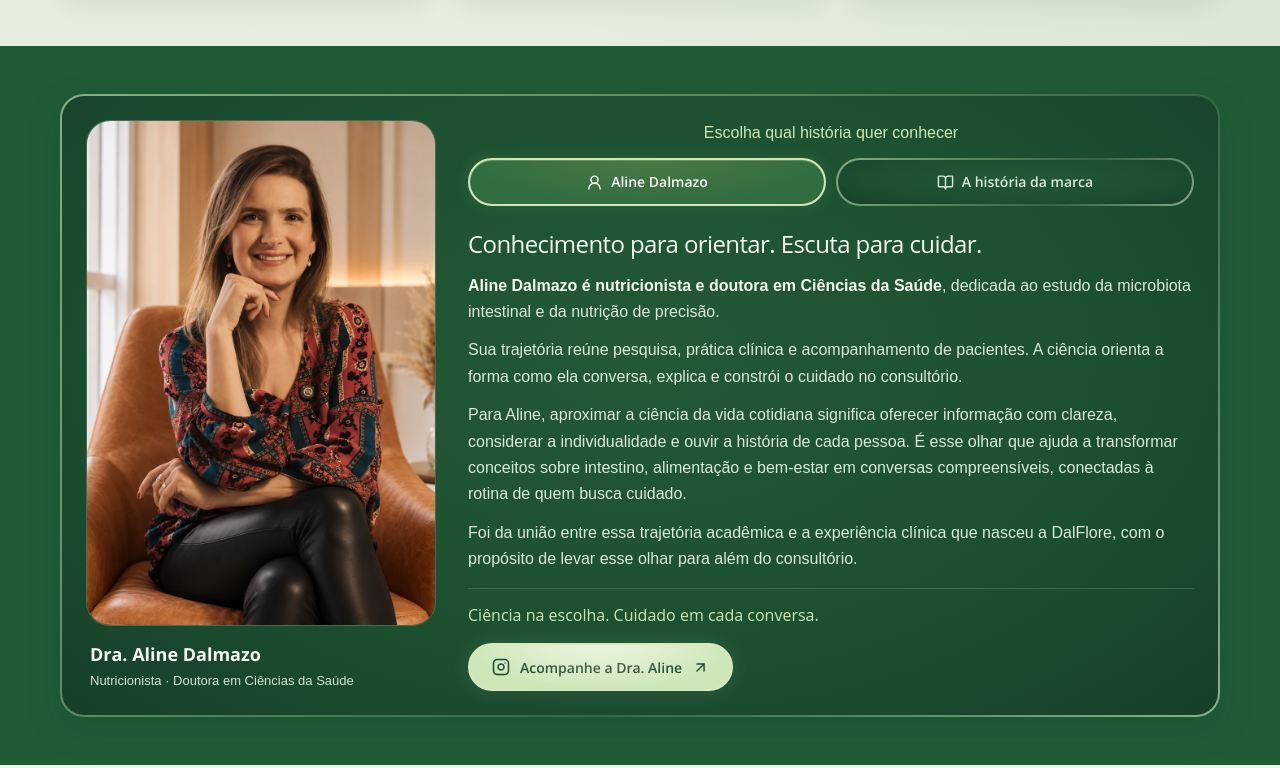
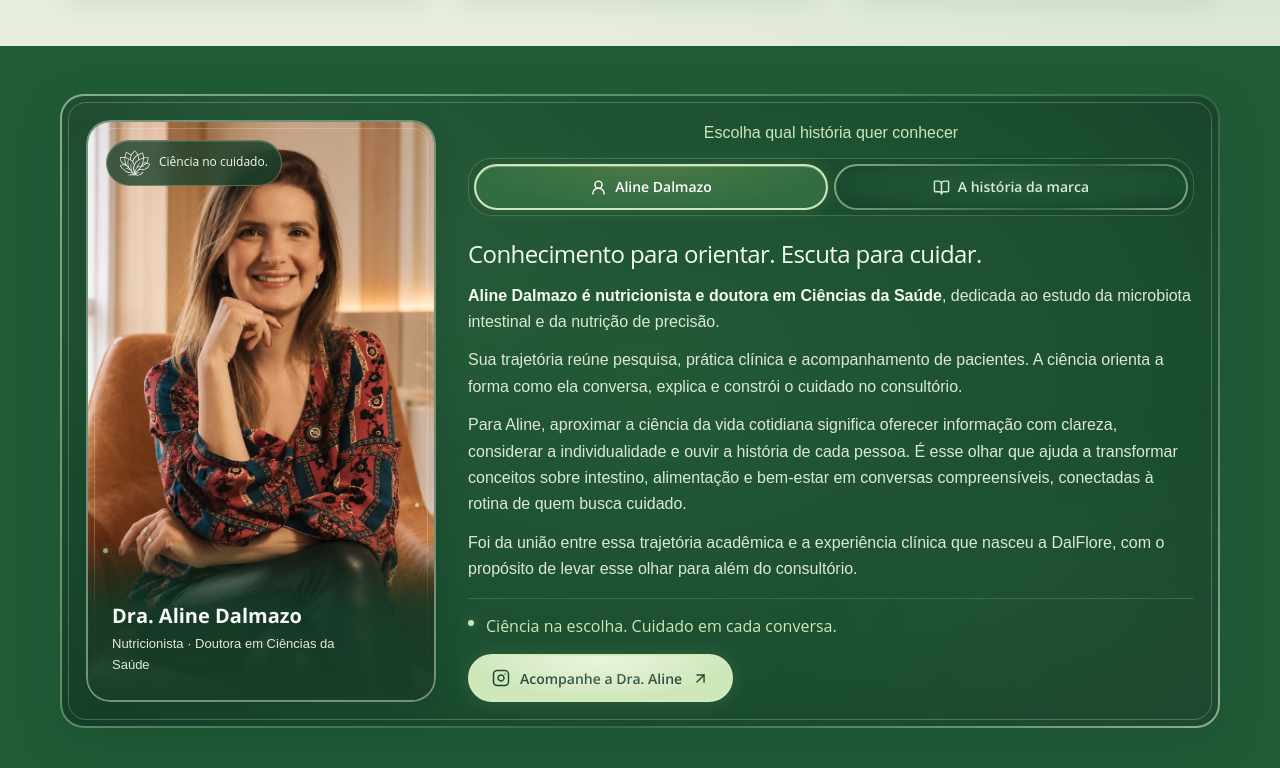
Before and after one commit to marketingsovida-star/dalflore, a React (Vite) app: page / in a window 1280 px wide. Shown: the part 3232-4000 px from the top of the page. Built offline with nearby package versions, Linux system fonts and the light colour scheme; a web font is replaced by a local one.

Commit message:
Add layered lighting and an integrated portrait treatment to Aline

```diff
--- a/src/App.tsx
+++ b/src/App.tsx
@@ -232,7 +232,18 @@ function ProductShelf({ open, add }: {
 function Expert({ tab, setTab }: { tab: string; setTab: (value: string) => void }) {
   return (
     <section className="df-expert" id="aline">
-      <div className="df-container">
+      <div className="df-container"
+        onPointerMove={event => {
+          if (event.pointerType !== "mouse" || window.matchMedia("(prefers-reduced-motion: reduce)").matches) return;
+          const rect = event.currentTarget.getBoundingClientRect();
+          event.currentTarget.style.setProperty("--expert-light-x", ((event.clientX-rect.left)/rect.width*100) + "%");
+          event.currentTarget.style.setProperty("--expert-light-y", ((event.clientY-rect.top)/rect.height*100) + "%");
+        }}
+        onPointerLeave={event => {
+          event.currentTarget.style.removeProperty("--expert-light-x");
+          event.currentTarget.style.removeProperty("--expert-light-y");
+        }}
+      >
         <div className="df-expert-layout">
           <figure className="df-founder">
             <div className="df-portrait">
@@ -243,6 +254,8 @@ function Expert({ tab, setTab }: { tab: string; setTab: (value: string) => void
                 height="1241"
                 loading="lazy"
               />
+              <span className="df-portrait-signature" aria-hidden="true"><img src={asset("brand/symbol-white.svg")} alt="" width="30" height="26"/><span>Ciência no cuidado.</span></span>
+              <span className="df-portrait-sparks" aria-hidden="true"><i/><i/></span>
             </div>
             <figcaption>
               <strong>Dra. Aline Dalmazo</strong>
--- a/src/expert.css
+++ b/src/expert.css
@@ -49,3 +49,30 @@
  .df-expert-copy > .button{width:100%;padding-inline:12px}
 }
 @media(prefers-reduced-motion:reduce){.df-expert *,.df-expert *::after{animation:none!important;transition:none!important}.df-founder:hover .df-portrait > img{transform:none}.df-expert-copy > .button:hover{transform:none}}
+
+/* Light and depth stay on the frame and photograph; the reading surface stays quiet. */
+.df-expert > .df-container { position:relative; isolation:isolate; box-shadow:0 14px 40px #103b2940,0 0 35px #b6d59d0a; }
+.df-expert > .df-container::before { content:""; position:absolute; inset:6px; border:1px solid #d3ebc72b; border-radius:18px; pointer-events:none; animation:expert-frame-light 9s ease-in-out infinite alternate; }
+.df-expert > .df-container::after { content:""; position:absolute; inset:0; z-index:-1; border-radius:22px; pointer-events:none; background:radial-gradient(ellipse 45% 65% at var(--expert-light-x,15%) var(--expert-light-y,15%),#c5e3a915,transparent 80%),radial-gradient(ellipse 50% 65% at 100% 100%,#9bbf7c12,transparent 80%); }
+.df-founder { border-radius:var(--card-radius); overflow:hidden; box-shadow:0 10px 24px #0a2d2633; }
+.df-portrait { border:2px solid #d1e5bd80; border-radius:var(--card-radius); overflow:hidden; }
+.df-portrait::after { content:""; position:absolute; inset:6px; border:1px solid #f0f8de40; border-radius:16px; pointer-events:none; z-index:2; }
+.df-portrait-signature { position:absolute; z-index:3; top:18px; left:18px; display:flex; align-items:center; gap:9px; padding:9px 13px; border:1px solid #d4e8c34d; border-radius:var(--card-radius); background:#173f2ac7; backdrop-filter:blur(12px); color:#f5faf2; font:500 12px/1.4 "Open Sans",Arial,sans-serif; box-shadow:inset 0 1px 0 #eff8df1f; }
+.df-portrait-signature img { display:block; width:30px; height:26px; }
+.df-founder figcaption { position:absolute; z-index:2; bottom:2px; left:2px; right:2px; padding:65px 24px 25px; border-radius:0 0 22px 22px; background:linear-gradient(transparent,#173f2ad9 45%,#173f2a 100%); }
+.df-founder figcaption strong { font-size:20px; }
+.df-founder figcaption span { color:#e0ecd6; max-width:260px; }
+.df-portrait-sparks { position:absolute; inset:0; z-index:2; pointer-events:none; }
+.df-portrait-sparks i { position:absolute; width:5px; height:5px; border-radius:50%; background:#dbefbc; box-shadow:0 0 9px #d0ebac80; left:15px; bottom:130px; opacity:.55; animation:expert-spark 8s ease-in-out infinite alternate; }
+.df-portrait-sparks i:nth-child(2) { left:auto; right:15px; bottom:175px; width:4px; height:4px; animation-delay:-4s; animation-duration:11s; }
+.df-expert .df-story-tabs { padding:5px; border:1px solid #accf9b40; border-radius:var(--card-radius); background:#123c293b; gap:6px; }
+.df-expert .df-story-tabs button { min-height:46px; border-radius:var(--card-radius); }
+.df-expert .df-story-tabs button[aria-selected="true"] { box-shadow:0 0 16px #b8db912b,inset 0 1px 0 #f0f8df55; }
+.df-expert .df-signoff { position:relative; padding:15px 0 0 18px; border-top-color:#accf9b38; }
+.df-expert .df-signoff::before { content:""; position:absolute; left:0; top:21px; width:6px; height:6px; border-radius:50%; background:#cde7b9; box-shadow:0 0 10px #cde7b955; }
+@keyframes expert-frame-light { from { border-color:#d3ebc722; } to { border-color:#d3ebc74d; } }
+@keyframes expert-spark { from { transform:translateY(0); opacity:.35; } to { transform:translateY(-18px); opacity:.75; } }
+@media(max-width:760px){.df-founder figcaption{padding:60px 17px 20px}.df-founder figcaption strong{font-size:18px}.df-founder figcaption span{font-size:12px}.df-portrait-signature{top:14px;left:14px;padding:7px 10px;font-size:11px;gap:7px}.df-portrait-signature img{width:25px;height:23px}.df-expert .df-story-tabs{padding:4px;gap:5px}.df-expert .df-story-tabs button{padding:10px 5px}}
+@media(prefers-reduced-motion:reduce){.df-expert > .df-container::before,.df-portrait-sparks i{animation:none!important}}
+
+@media(max-width:760px){.df-portrait-signature > span{display:none}.df-portrait-signature{padding:8px;border-radius:50%;top:14px;left:14px}}
```
Also changed, not shown: 1 other file (tests, documents, lock files or other folders).
